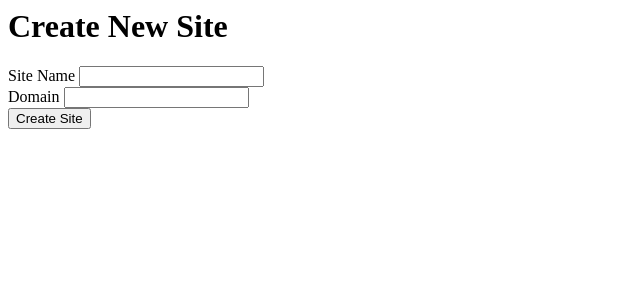
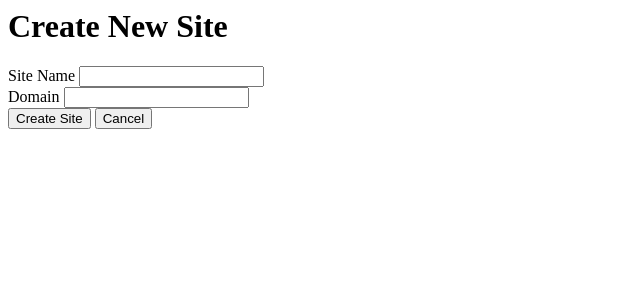
Before and after one commit to JimGalvan/SessionSpyre, a Django app: template templates/sites/create_site.html in a window 1280 px wide. Shown: the top 300 px of the page, without its empty margins (0-640 px from the left). Run offline with Django 5.2, Linux system fonts and the light colour scheme; the template is opened without the code that fills it, so the values that code supplies are empty.

Commit message:
fix style

```diff
--- a/templates/sites/create_site.html
+++ b/templates/sites/create_site.html
@@ -15,10 +15,13 @@
                    class="mt-1 block w-full px-3 py-2 border border-gray-300 rounded-md shadow-sm focus:outline-none focus:ring-indigo-500 focus:border-indigo-500"
                    required>
         </div>
-        <div class="mt-6">
+        <div class="mt-6 flex justify-end space-x-2">
             <button type="submit"
-                    class="w-full py-2 px-4 bg-indigo-600 text-white font-semibold rounded-md hover:bg-indigo-700 focus:outline-none focus:ring-2 focus:ring-indigo-500">
+                    class="py-2 px-4 bg-indigo-600 text-white font-semibold rounded-md hover:bg-indigo-700 focus:outline-none focus:ring-2 focus:ring-indigo-500">
                 Create Site
+            </button>
+            <button type="button" class="px-4 py-2 bg-gray-300 text-gray-700 font-semibold rounded hover:bg-gray-400"
+                    hx-get="{% url 'list_sites' %}" hx-target="#list-sites-container" hx-swap="innerHTML">Cancel
             </button>
         </div>
     </form>
--- a/templates/sites/delete_site.html
+++ b/templates/sites/delete_site.html
@@ -6,7 +6,7 @@
         undone.</p>
     <form method="post" hx-delete="{% url 'delete_site' site.id %}" hx-target="#list-sites-container" hx-swap="innerHTML">
         {% csrf_token %}
-        <div class="flex justify-between">
+        <div class="mt-6 flex justify-end space-x-2">
             <button type="submit" class="px-4 py-2 bg-red-600 text-white font-semibold rounded hover:bg-red-700">
                 Delete
             </button>
--- a/templates/sites/update_site.html
+++ b/templates/sites/update_site.html
@@ -10,7 +10,7 @@
                    class="mt-1 block w-full px-3 py-2 border border-gray-300 rounded-md shadow-sm focus:outline-none focus:ring-indigo-500 focus:border-indigo-500"
                    required>
         </div>
-        <div class="mt-6 flex justify-between">
+        <div class="mt-6 flex justify-end space-x-2">
             <button type="submit"
                     class="py-2 px-4 bg-indigo-600 text-white font-semibold rounded-md hover:bg-indigo-700 focus:outline-none focus:ring-2 focus:ring-indigo-500">
                 Update Site
```
